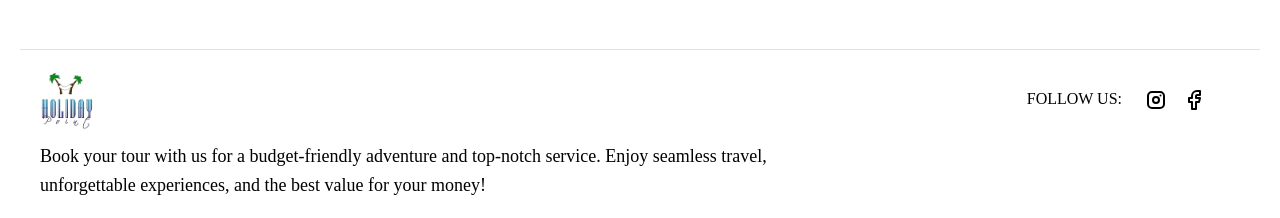
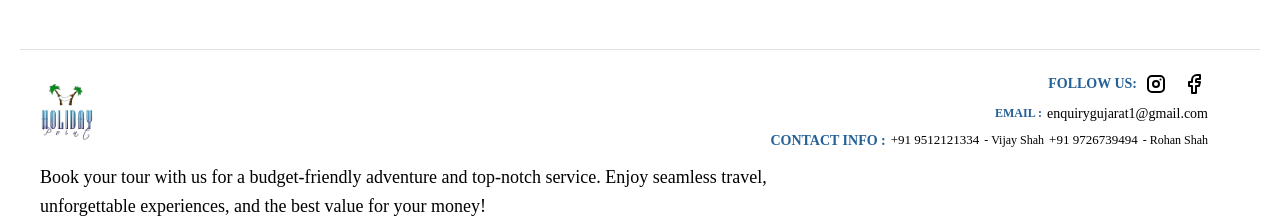
Before and after one commit to SujalShah2003/Holiday-Point, a React (Vite) app: page / in a window 1280 px wide. Shown: the part 3853-4071 px from the top of the page. Built offline with nearby package versions, Linux system fonts and the light colour scheme; no server answers; a web font is replaced by a local one.

Commit message:
Added the contact info in the footer section

```diff
--- a/src/view/footer/Footer.tsx
+++ b/src/view/footer/Footer.tsx
@@ -1,4 +1,11 @@
-import { ActionIcon, Box, Flex, Image, Text } from "@mantine/core";
+import {
+  ActionIcon,
+  Box,
+  Flex,
+  Image,
+  NumberFormatter,
+  Text,
+} from "@mantine/core";
 import React from "react";
 import Logo from "../../assets/img/logo/Logo.png";
 import { IconBrandFacebook, IconBrandInstagram } from "@tabler/icons-react";
@@ -29,15 +36,83 @@ const Footer = ({ scrollToSection }: FooterProps) => {
             style={{ cursor: "pointer" }}
             onClick={() => window.scrollTo({ top: 0, behavior: "smooth" })}
           />
-          <Flex align={"center"} gap={"lg"} mr={"xl"}>
-            <Text tt={"uppercase"}>Follow us: </Text>
-            <Flex gap={"xs"}>
-              <ActionIcon variant="transparent">
-                <IconBrandInstagram color="black" />
-              </ActionIcon>
-              <ActionIcon variant="transparent">
-                <IconBrandFacebook color="black" />
-              </ActionIcon>
+          <Flex align="end" gap={5} mr="xl" direction="column">
+            {/* Social Icons */}
+            <Flex gap={5} align="center">
+              <Text
+                tt="uppercase"
+                c={"var(--primary-color)"}
+                fw={600}
+                fz={"sm"}
+              >
+                Follow us:
+              </Text>
+              <Flex gap="xs" align={"center"}>
+                <ActionIcon
+                  component="a"
+                  href="https://www.instagram.com/holidaypointt/"
+                  target="_blank"
+                  rel="noopener noreferrer"
+                  variant="transparent"
+                  aria-label="Instagram"
+                >
+                  <IconBrandInstagram color="black" />
+                </ActionIcon>
+                <ActionIcon
+                  component="a"
+                  href="https://www.facebook.com/profile.php?id=100070530663309"
+                  target="_blank"
+                  rel="noopener noreferrer"
+                  variant="transparent"
+                  aria-label="Facebook"
+                >
+                  <IconBrandFacebook color="black" />
+                </ActionIcon>
+              </Flex>
+            </Flex>
+
+            {/* Email info */}
+            <Flex gap={5} align="center" wrap="wrap">
+              <Text
+                tt="uppercase"
+                c={"var(--primary-color)"}
+                fw={600}
+                fz={"xs"}
+              >
+                Email :{" "}
+              </Text>
+              <Text ta={"center"} fz={"sm"}>
+                enquirygujarat1@gmail.com
+              </Text>
+            </Flex>
+
+            {/* Contact Info */}
+            <Flex gap={5} align="center" wrap="wrap">
+              <Text
+                tt="uppercase"
+                c={"var(--primary-color)"}
+                fw={600}
+                fz={"sm"}
+              >
+                Contact Info :{" "}
+              </Text>
+              <Flex gap={5} align={"center"}>
+                <NumberFormatter
+                  prefix="+91 "
+                  value={9512121334}
+                  style={{ fontSize: "13px" }}
+                />
+                <Text fz="xs">- Vijay Shah</Text>
+              </Flex>
+
+              <Flex gap={5} align={"center"}>
+                <NumberFormatter
+                  prefix="+91 "
+                  value={9726739494}
+                  style={{ fontSize: "13px" }}
+                />
+                <Text fz="xs">- Rohan Shah</Text>
+              </Flex>
             </Flex>
           </Flex>
         </Flex>
```
